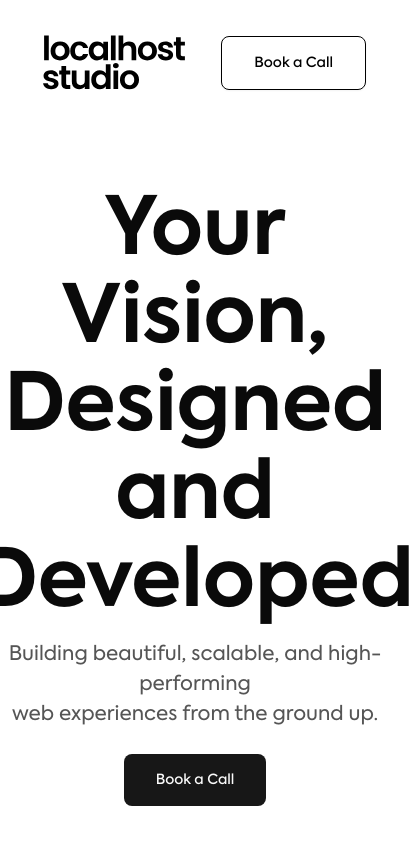
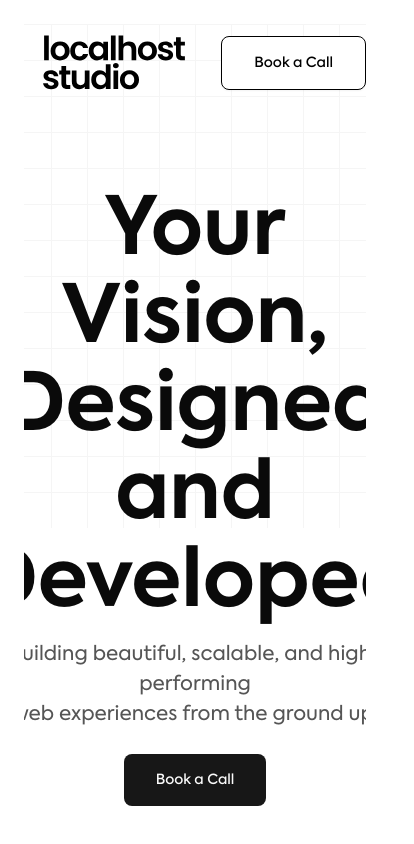
Before and after one commit to Gautham28/localhoststudio, a Next.js app: page / in a window 390 px wide. Shown: the top 844 px of the page, 414 px wide, since content can reach past the window. Built offline with nearby package versions, Linux system fonts and the light colour scheme.

Commit message:
added grid bg

```diff
--- a/src/components/Hero.tsx
+++ b/src/components/Hero.tsx
@@ -4,6 +4,7 @@ import React from 'react';
 import Link from 'next/link';
 import { Button } from '@/components/ui/button';
 import { motion, Variants } from 'framer-motion';
+import { Tiles } from '@/components/ui/tiles';
 
 const EASE: [number, number, number, number] = [0.22, 1, 0.36, 1];
 
@@ -32,8 +33,15 @@ export default function Hero() {
         flexDirection: 'column',
         gap: '24px',
         padding: '0 0 0 0',
-        minHeight: '100vh'
+        minHeight: '100vh',
+        position: 'relative',
+        overflow: 'hidden',
+        // @ts-expect-error CSS var
+        ['--tile']: 'oklch(0.97 0 0)'
       }}>
+      <div style={{ position: 'absolute', inset: 0, zIndex: 0, pointerEvents: 'none', opacity: 0.35 }}>
+        <Tiles rows={60} cols={14} tileSize="md" />
+      </div>
       <div style={{
         display: 'flex',
         alignItems: 'center',
--- /dev/null
+++ b/src/components/ui/demo.tsx
@@ -0,0 +1,15 @@
+"use client"
+
+import { Tiles } from "@/components/ui/tiles"
+
+export function TilesDemo() {
+  return (
+    <div className="w-full h-[500px]">
+      <Tiles
+        rows={50}
+        cols={8}
+        tileSize="md"
+      />
+    </div>
+  )
+}
--- /dev/null
+++ b/src/components/ui/tiles.tsx
@@ -0,0 +1,68 @@
+"use client"
+
+import React from "react"
+import { motion } from "framer-motion"
+import { cn } from "@/lib/utils"
+
+interface TilesProps {
+  className?: string
+  rows?: number
+  cols?: number
+  tileClassName?: string
+  tileSize?: "sm" | "md" | "lg"
+}
+
+const tileSizes = {
+  sm: "w-8 h-8",
+  md: "w-9 h-9 md:w-12 md:h-12",
+  lg: "w-12 h-12 md:w-16 md:h-16",
+}
+
+export function Tiles({
+  className,
+  rows = 100,
+  cols = 10,
+  tileClassName,
+  tileSize = "md",
+}: TilesProps) {
+  const rowsArray = new Array(rows).fill(1)
+  const colsArray = new Array(cols).fill(1)
+
+  return (
+    <div
+      className={cn(
+        "relative z-0 flex w-full h-full justify-center",
+        className
+      )}
+    >
+      {rowsArray.map((_, i) => (
+        <motion.div
+          key={`row-${i}`}
+          className={cn(
+            tileSizes[tileSize],
+            "border-l dark:border-neutral-900 border-neutral-200 relative",
+            tileClassName
+          )}
+        >
+          {colsArray.map((_, j) => (
+            <motion.div
+              whileHover={{
+                backgroundColor: `var(--tile)`,
+                transition: { duration: 0 }
+              }}
+              animate={{
+                transition: { duration: 2 }
+              }}
+              key={`col-${j}`}
+              className={cn(
+                tileSizes[tileSize],
+                "border-r border-t dark:border-neutral-900 border-neutral-200 relative",
+                tileClassName
+              )}
+            />
+          ))}
+        </motion.div>
+      ))}
+    </div>
+  )
+}
```
